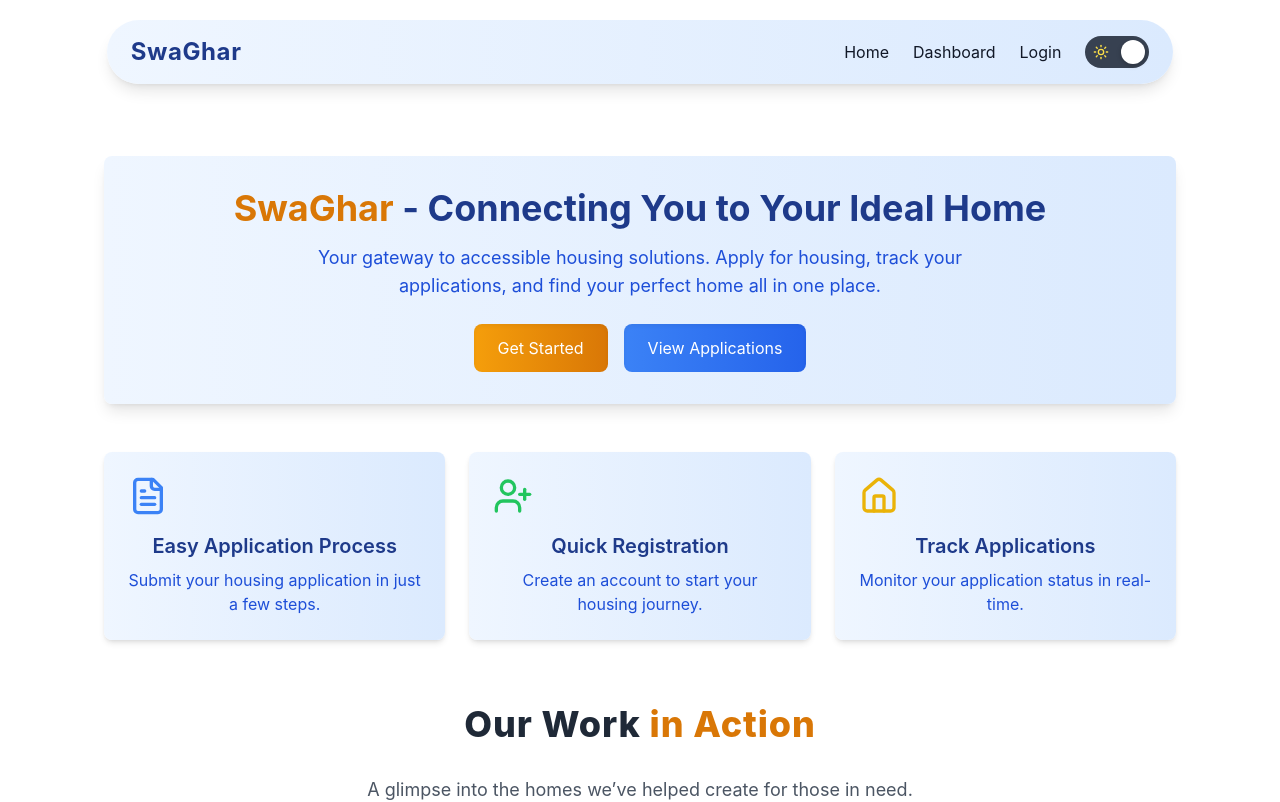
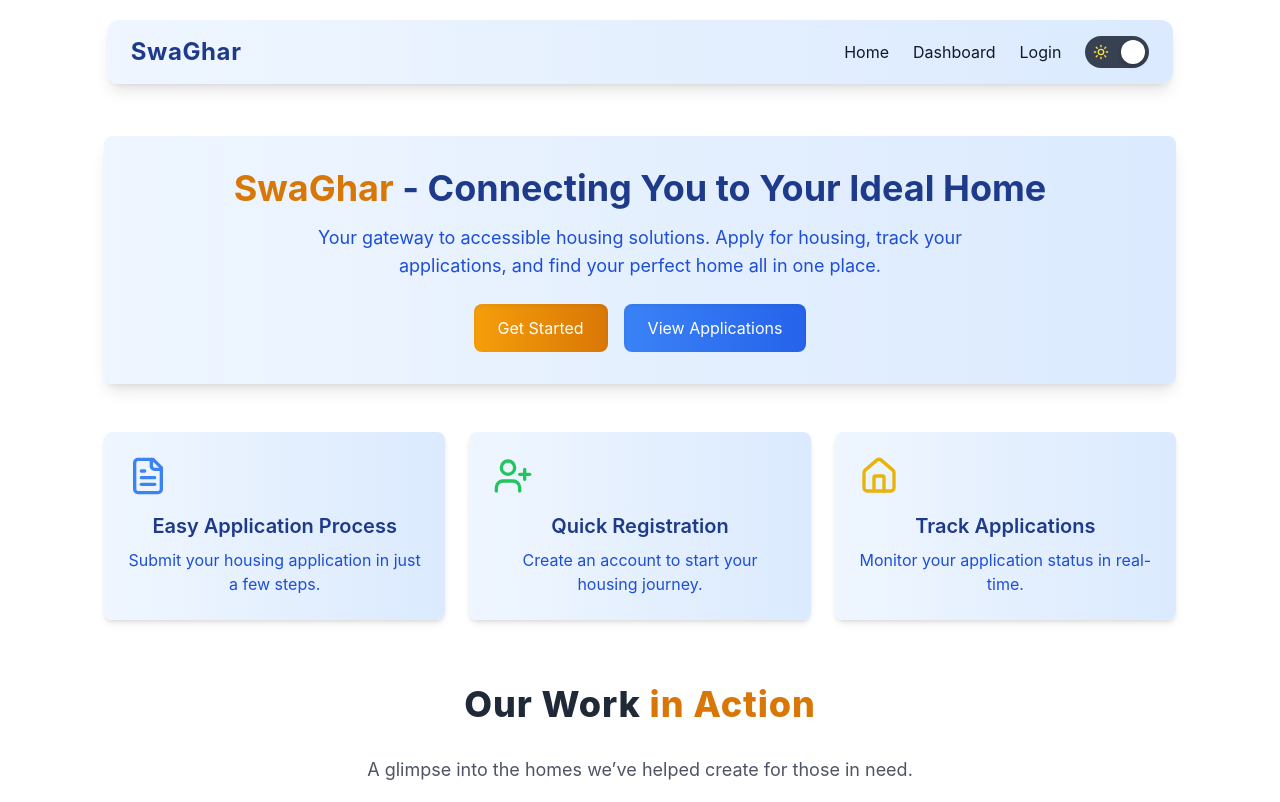
Before and after one commit to Samrudhp/SwaGhar-, a React (Create React App) app: page / in a window 1280 px wide. Shown: the top 802 px of the page. Built offline with nearby package versions, Linux system fonts and the light colour scheme.

Commit message:
updation

```diff
--- a/src/components/Navigation.js
+++ b/src/components/Navigation.js
@@ -395,9 +395,9 @@ const Navigation = ({ themeMode, toggleTheme }) => {
 
     //tst two
     <nav
-      className={`relative mx-auto w-11/12 lg:w-10/12 bg-gradient-to-r from-blue-50 to-blue-100 dark:from-blue-900 dark:to-blue-800 shadow-lg rounded-xl transform transition-all duration-300 ${isMenuOpen ? 'z-50' : ''
+      className={` top-5 relative mx-auto w-11/12 lg:w-10/12 bg-gradient-to-r from-blue-50 to-blue-100 dark:from-blue-900 dark:to-blue-800 shadow-lg rounded-xl transform transition-all duration-300 ${isMenuOpen ? 'z-50' : ''
         }`}
-      style={{ marginTop: '20px', borderRadius: '2rem' }}
+
     >
       <div className="container mx-auto px-6 py-4 flex items-center justify-between gap-3">
         <RouterLink
```
